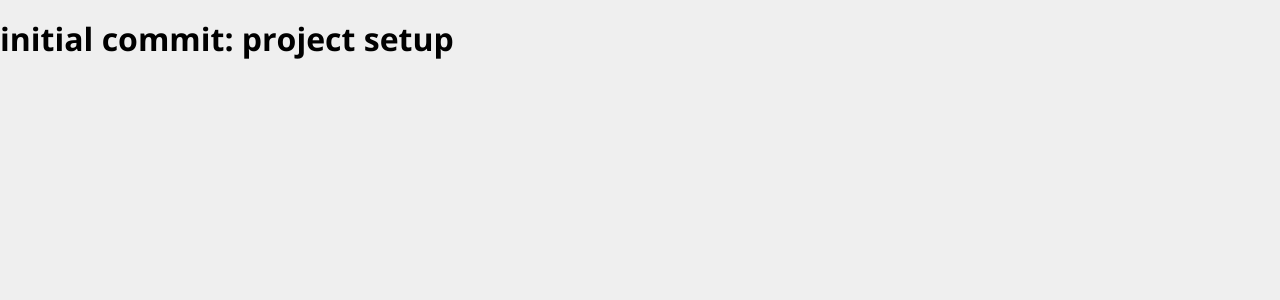
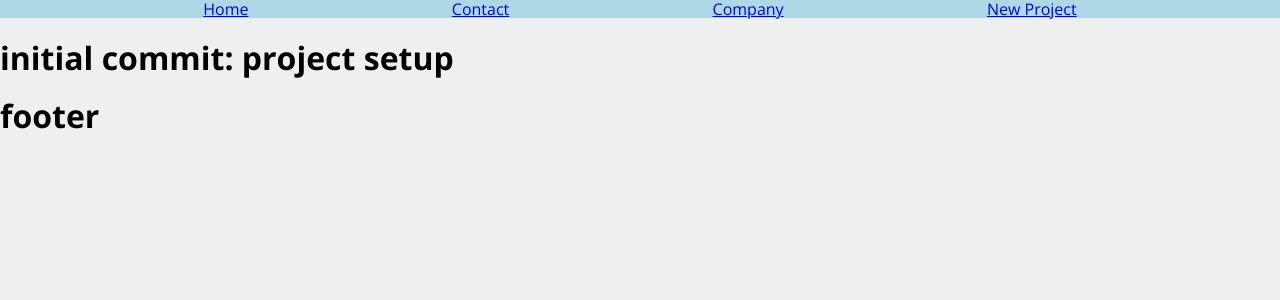
Before and after one commit to jpviegas/costs, a React (Vite) app: page / in a window 1280 px wide. Shown: the top 300 px of the page. Built offline with nearby package versions, Linux system fonts and the light colour scheme.

Commit message:
feat: structure

```diff
--- a/package.json
+++ b/package.json
@@ -10,6 +10,7 @@
   },
   "dependencies": {
     "json-server": "^0.17.0",
+    "prop-types": "^15.8.1",
     "react": "^18.2.0",
     "react-dom": "^18.2.0",
     "react-icons": "^4.4.0",
--- a/src/App.jsx
+++ b/src/App.jsx
@@ -1,14 +1,26 @@
 import { Route, Routes } from 'react-router-dom';
+import Footer from './components/Layout/Footer/Footer';
+import Header from './components/Layout/Header/Header';
+import Company from './pages/Company/Company';
+import Contact from './pages/Contact/Contact';
 import Home from './pages/Home/Home';
+import NewProject from './pages/NewProject/NewProject';
 import NotFound from './pages/NotFound/NotFound';
 
 function App() {
   return (
     <div className="App">
+      <Header />
       <Routes>
+        {/* <Container customClass="min-heigth"> */}
         <Route exact path="/" element={<Home />} />
+        <Route exact path="company" element={<Company />} />
+        <Route exact path="contact" element={<Contact />} />
+        <Route exact path="newproject" element={<NewProject />} />
         <Route path="*" element={<NotFound />} />
+        {/* </Container> */}
       </Routes>
+      <Footer />
     </div>
   );
 }
--- /dev/null
+++ b/src/components/Layout/Footer/Footer.jsx
@@ -0,0 +1,9 @@
+function Footer() {
+  return (
+    <footer className="footer">
+      <h1>footer</h1>
+    </footer>
+  );
+}
+
+export default Footer;
--- /dev/null
+++ b/src/components/Layout/Header/Header.jsx
@@ -0,0 +1,11 @@
+import Navbar from '../Navbar/Navbar';
+
+function Header() {
+  return (
+    <header>
+      <Navbar />
+    </header>
+  );
+}
+
+export default Header;
--- /dev/null
+++ b/src/components/Layout/Navbar/Navbar.css
@@ -0,0 +1,5 @@
+.navbar {
+  background-color: lightblue;
+  display: flex;
+  justify-content: space-evenly;
+}
--- /dev/null
+++ b/src/components/Layout/Navbar/Navbar.jsx
@@ -0,0 +1,15 @@
+import { Link } from 'react-router-dom';
+import './Navbar.css';
+
+function Navbar() {
+  return (
+    <nav className="navbar">
+      <Link to="/">Home</Link>
+      <Link to="/contact">Contact</Link>
+      <Link to="/company">Company</Link>
+      <Link to="/newproject">New Project</Link>
+    </nav>
+  );
+}
+
+export default Navbar;
--- /dev/null
+++ b/src/pages/Company/Company.jsx
@@ -0,0 +1,9 @@
+function Company() {
+  return (
+    <main className="company">
+      <h1>company</h1>
+    </main>
+  );
+}
+
+export default Company;
--- /dev/null
+++ b/src/pages/Contact/Contact.jsx
@@ -0,0 +1,9 @@
+function Contact() {
+  return (
+    <main className="contact">
+      <h1>contact</h1>
+    </main>
+  );
+}
+
+export default Contact;
--- a/src/pages/Home/Home.jsx
+++ b/src/pages/Home/Home.jsx
@@ -1,8 +1,8 @@
 function Home() {
   return (
-    <div className="home">
+    <main className="home">
       <h1>initial commit: project setup</h1>
-    </div>
+    </main>
   );
 }
 
--- /dev/null
+++ b/src/pages/NewProject/NewProject.jsx
@@ -0,0 +1,9 @@
+function NewProject() {
+  return (
+    <main className="newProject">
+      <h1>New Project</h1>
+    </main>
+  );
+}
+
+export default NewProject;
```
Also changed, not shown: src/components/Layout/Container/Container.css (added, +19 -0 lines), src/components/Layout/Container/Container.jsx (added, +17 -0 lines), 1 other file (tests, documents, lock files or other folders).
